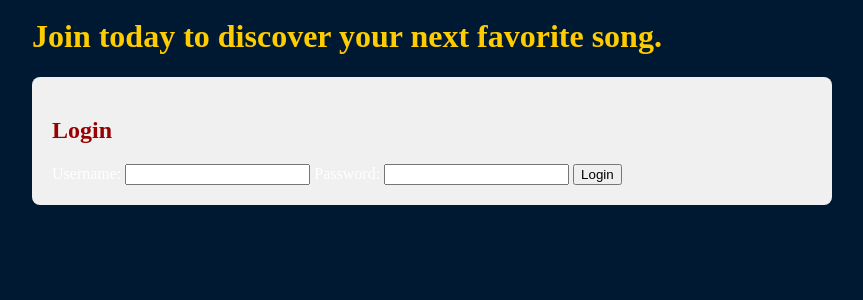
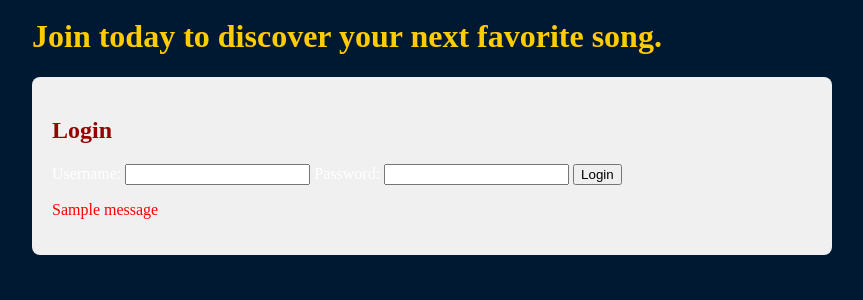
Before and after one commit to JeremiahMcIntyre/djangology, a Django app: page /login/ in a window 1280 px wide. Shown: the part 138-438 px from the top of the page, without its empty margins (208-1071 px from the left). Run offline with Django 5.2, Linux system fonts and the light colour scheme; tables that the repository leaves empty hold one stand-in row (values such as "Sample post"); one stand-in notice (Sample message) is shown.

Commit message:
merged FrontEnd into main, cleaned up code

```diff
--- a/djangology/player/static/css/login.css
+++ b/djangology/player/static/css/login.css
@@ -25,3 +25,7 @@ h2 {
     border-radius: 8px;
     margin-top: 20px;
 }
+
+.error-message {
+    color: red;
+}
--- a/djangology/player/templates/player/login.html
+++ b/djangology/player/templates/player/login.html
@@ -14,7 +14,7 @@
         <h1>Join today to discover your next favorite song.</h1>
         <div class="login-box">
             <h2>Login</h2>
-            <form id="login-form" action="{% url 'playlists' %}" method="post">
+            <form id="login-form" action="{% url 'login' %}" method="post">
                 {% csrf_token %}
                 <label for="username">Username:</label>
                 <input type="text" id="username" name="username" required>
@@ -24,6 +24,11 @@
 
                 <button type="submit" id="login-button">Login</button>
             </form>
+            <div class="error-message">
+            {% for message in messages %}
+                <p>{{ message }}</p>
+            {% endfor %}
+        </div>
         </div>
     </div>
 
--- a/djangology/player/views.py
+++ b/djangology/player/views.py
@@ -14,7 +14,7 @@ def log_in(request):
         user = authenticate(request, username=username, password=password)
         if user is not None:
             auth_login(request, user)
-            return redirect('play_page')
+            return redirect('playlists')
         else:
             messages.error(request, 'Invalid username or password.')
     return render(request, 'player/login.html')
@@ -25,8 +25,3 @@ def playlists(request):
 def play_song(request, song_name):
     song_path = os.path.join(settings.MEDIA_ROOT, song_name)
     return FileResponse(open(song_path, 'rb'), content_type='audio/mpeg')
-
-def play_page(request):
-    user = Users.objects.get(userId=1)
-    context = {'user_name': user.userDisplayName}
-    return render(request, 'player/play_page.html', context)
```
